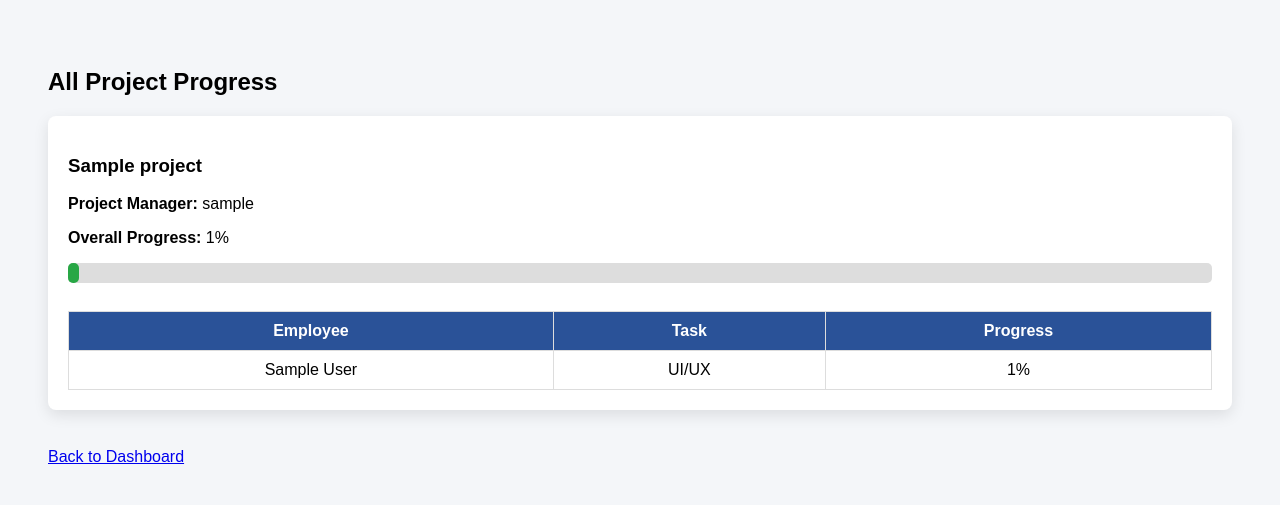
After one commit to dilburroshanmohamed/Main-Project, a Django app: page /admin-project-progress/ in a window 1280 px wide. The commit adds this page. Shown: the top 505 px of the page. Run offline with Django 5.2, Linux system fonts and the light colour scheme; a user stored in the database is signed in; tables that the repository leaves empty hold one stand-in row (values such as "Sample post"); parts of the project's set-up code (start-up, migrations or seed data) failed here and were passed over.

Commit message:
Add project progress views and templates for admin and employee dashboards

```diff
--- a/stressapp/urls.py
+++ b/stressapp/urls.py
@@ -43,6 +43,13 @@ urlpatterns = [
 
 
     path('update-progress/<int:allocation_id>/', views.update_progress, name='update_progress'),
+
+
+
+
+
+     path('admin-project-progress/', views.admin_project_progress, name='admin_project_progress'),
     path('project-progress/', views.project_progress, name='project_progress'),
 
+    path('emp/project-progress/', views.emp_project_progress, name='emp_project_progress'),
 ]
--- a/stressapp/views.py
+++ b/stressapp/views.py
@@ -536,3 +536,90 @@ def project_progress(request):
     return render(request, 'pm/project_progress.html', {
         'project_data': project_data
     })
+
+
+
+
+
+
+
+
+
+@login_required
+def admin_project_progress(request):
+
+    if not request.user.is_superuser:
+        return redirect('/')
+
+    projects = Project.objects.all()
+
+    project_data = []
+
+    for project in projects:
+
+        allocations = ProjectAllocation.objects.filter(project=project)
+
+        total_progress = 0
+        count = allocations.count()
+
+        if count > 0:
+            for alloc in allocations:
+                total_progress += alloc.progress
+
+            avg_progress = total_progress / count
+        else:
+            avg_progress = 0
+
+        project_data.append({
+            'project': project,
+            'allocations': allocations,
+            'progress': avg_progress
+        })
+
+    return render(request, 'admin/admin_project_progress.html', {
+        'project_data': project_data
+    })
+
+
+
+
+
+@login_required
+def emp_project_progress(request):
+
+    profile = EmployeeProfile.objects.filter(user=request.user).first()
+
+    if not profile or profile.role != 'EMP':
+        return redirect('/')
+
+    allocations = ProjectAllocation.objects.filter(employee=profile)
+
+    project_data = []
+
+    for alloc in allocations:
+
+        project = alloc.project
+
+        all_allocations = ProjectAllocation.objects.filter(project=project)
+
+        total_progress = 0
+        count = all_allocations.count()
+
+        if count > 0:
+            for a in all_allocations:
+                total_progress += a.progress
+
+            avg_progress = total_progress / count
+        else:
+            avg_progress = 0
+
+        project_data.append({
+            'project': project,
+            'task_role': alloc.task_role,
+            'my_progress': alloc.progress,
+            'project_progress': avg_progress
+        })
+
+    return render(request, 'emp/emp_project_progress.html', {
+        'project_data': project_data
+    })
--- /dev/null
+++ b/templates/admin/admin_project_progress.html
@@ -0,0 +1,111 @@
+<!DOCTYPE html>
+<html>
+<head>
+<title>Admin Project Progress</title>
+
+<style>
+
+body{
+font-family: Arial;
+background:#f4f6f9;
+padding:40px;
+}
+
+.project-box{
+background:white;
+padding:20px;
+margin-bottom:20px;
+border-radius:8px;
+box-shadow:0 5px 15px rgba(0,0,0,0.1);
+}
+
+table{
+width:100%;
+border-collapse:collapse;
+margin-top:10px;
+}
+
+th,td{
+padding:10px;
+border:1px solid #ddd;
+text-align:center;
+}
+
+th{
+background:#2a5298;
+color:white;
+}
+
+.progress-bar{
+width:100%;
+background:#ddd;
+height:20px;
+border-radius:5px;
+}
+
+.progress-fill{
+background:#28a745;
+height:20px;
+border-radius:5px;
+}
+
+</style>
+</head>
+
+<body>
+
+<h2>All Project Progress</h2>
+
+{% for data in project_data %}
+
+<div class="project-box">
+
+<h3>{{ data.project.project_name }}</h3>
+<p><b>Project Manager:</b> {{ data.project.created_by.username }}</p>
+
+<p><b>Overall Progress:</b> {{ data.progress|floatformat:0 }}%</p>
+
+<div class="progress-bar">
+<div class="progress-fill"
+style="width: {{ data.progress|default:0 }}%;">
+</div>
+</div>
+
+<br>
+
+<table>
+
+<tr>
+<th>Employee</th>
+<th>Task</th>
+<th>Progress</th>
+</tr>
+
+{% for alloc in data.allocations %}
+
+<tr>
+<td>{{ alloc.employee.full_name }}</td>
+<td>{{ alloc.task_role }}</td>
+<td>{{ alloc.progress }}%</td>
+</tr>
+
+{% empty %}
+
+<tr>
+<td colspan="3">No allocations yet</td>
+</tr>
+
+{% endfor %}
+
+</table>
+
+</div>
+
+{% endfor %}
+
+<br>
+
+<a href="/admin-dashboard/">Back to Dashboard</a>
+
+</body>
+</html>
--- a/templates/admin_dashboard.html
+++ b/templates/admin_dashboard.html
@@ -132,6 +132,7 @@
     <!-- ✅ Connect Admin-specific pages -->
             <li><a href="{% url 'admin_project_detail' 1 %}"><i class="fas fa-folder-open"></i> Project Details</a></li>
             <li><a href="{% url 'admin_project_allocations' %}"><i class="fas fa-tasks"></i> Project Allocation</a></li>
+            <li><a href="/admin-project-progress/"><i class="fas fa-chart-bar"></i> Project Progress</a></li>
             <li><a href="/view-stress-records/"><i class="fas fa-chart-line"></i> View Stress Records</a></li>
 
             <li><a href="/logout/"><i class="fas fa-sign-out-alt"></i> Logout</a></li>
--- a/templates/emp/emp_dashboard.html
+++ b/templates/emp/emp_dashboard.html
@@ -80,6 +80,8 @@ box-shadow:0 5px 15px rgba(0,0,0,0.1);
 
 <li><a href="{% url 'emp_projects' %}">Assigned Projects</a></li>
 
+<li><a href="{% url 'emp_project_progress' %}">Project Progress</a></li>
+
 <li><a href="{% url 'emp_stress_form' %}">Stress Form</a></li>
 
 <li><a href="{% url 'emp_history' %}">Previous History</a></li>
```
Also changed, not shown: templates/emp/emp_project_progress.html (added, +111 -0 lines).
